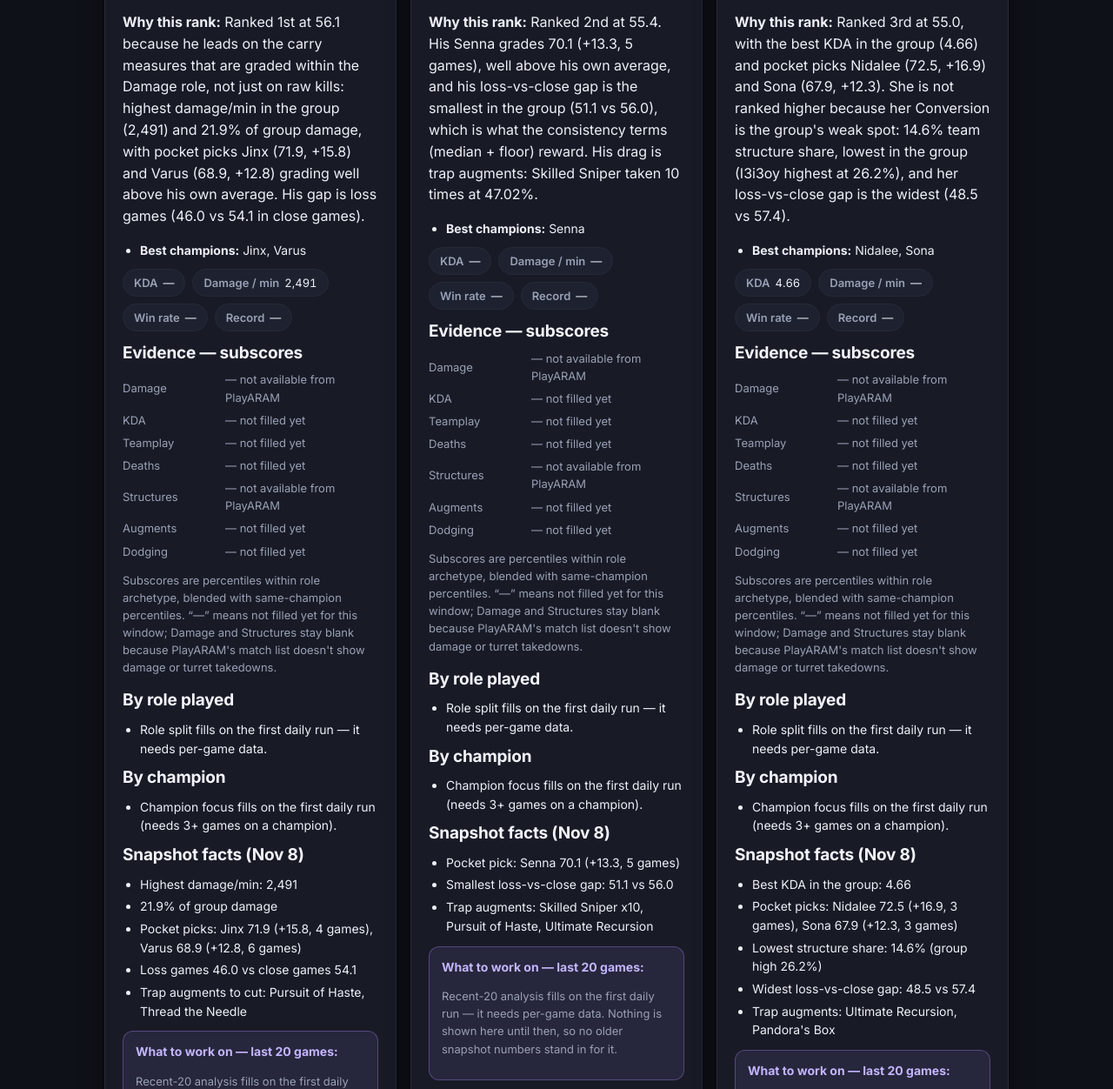
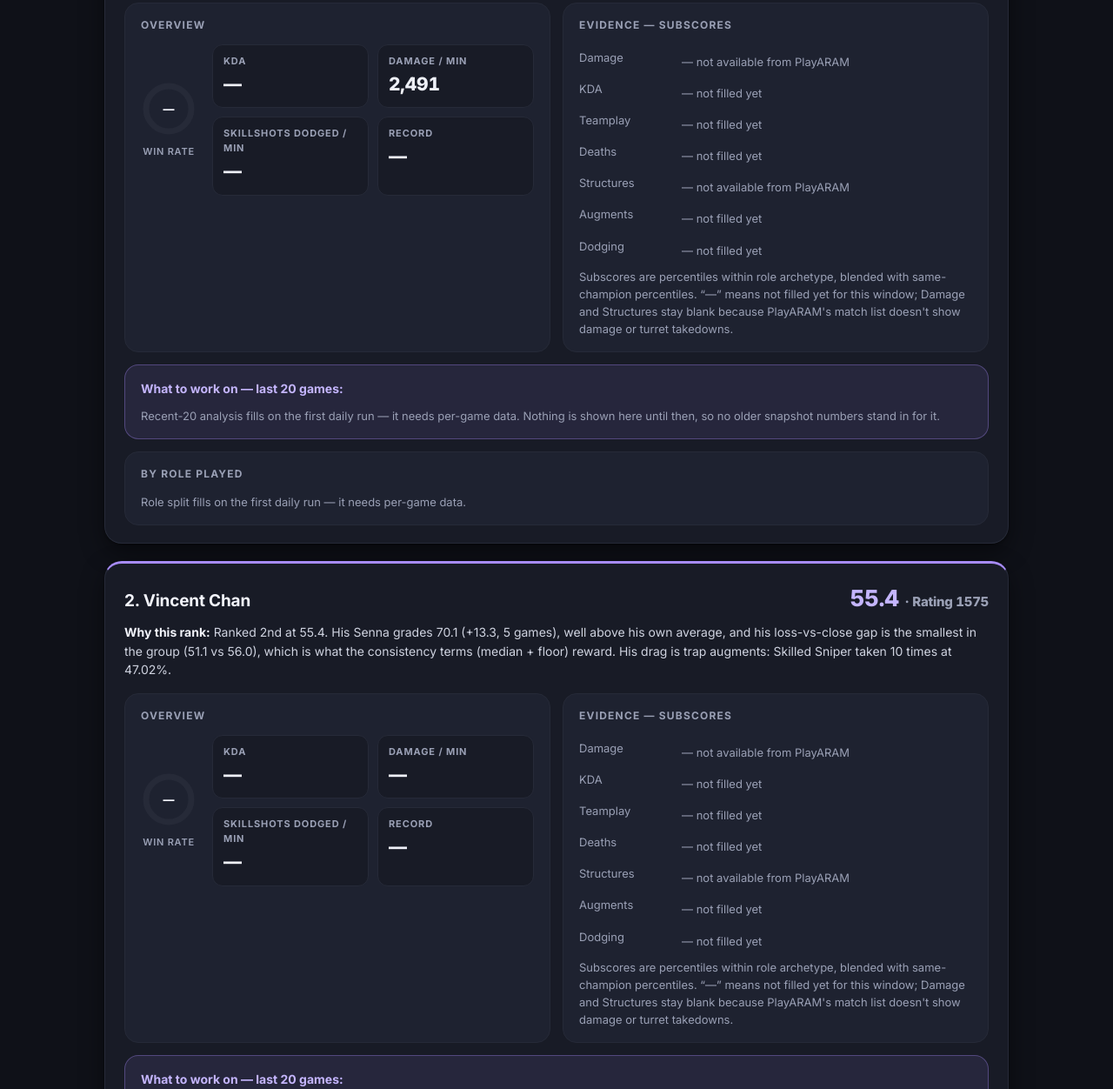
Before and after one commit to nataliechen923/aram-mayhem-leaderboard, a browser extension: page index.html in a window 1280 px wide. Shown: the part 3527-4779 px from the top of the page at 87% size. Drawn offline with Linux system fonts and the light colour scheme.

Commit message:
Add files via upload

```diff
--- a/index.html
+++ b/index.html
@@ -103,14 +103,32 @@
     border:1px solid var(--line); border-radius:999px; padding:5px 12px; font-size:13px;
     font-variant-numeric:tabular-nums; white-space:nowrap; }
   .stat-chip b { color:var(--muted); font-weight:600; }
-  .stat-chips { display:flex; flex-wrap:wrap; gap:8px; margin:10px 0; }
-  .player-grid { display:grid; grid-template-columns:repeat(auto-fit,minmax(300px,1fr)); gap:16px; }
+  /* Player by Player: one full-width row per player, with sub-cards
+     inside the row so no single card feels long. Each row: header,
+     then Overview + Evidence side by side, What to work on full
+     width, then By role played full width. */
+  .player-grid { display:flex; flex-direction:column; gap:20px; }
   .player { background:var(--card); border:1px solid var(--line);
-    border-radius:20px; padding:20px; box-shadow:var(--shadow); border-top:3px solid var(--pc,var(--periwinkle)); }
-  .player h3 { margin:0 0 4px; font-size:19px; }
-  .player .score { font-size:26px; font-weight:800; color:var(--periwinkle-deep); letter-spacing:-.01em; font-variant-numeric:tabular-nums; }
-  /* Player card header: big score left, win-rate donut ring right. */
-  .player-head { display:flex; justify-content:space-between; align-items:center; gap:12px; }
+    border-radius:20px; padding:20px 22px; box-shadow:var(--shadow); border-top:3px solid var(--pc,var(--periwinkle)); }
+  .player h3 { margin:0; font-size:19px; }
+  .player .score { font-size:26px; font-weight:800; color:var(--periwinkle-deep); letter-spacing:-.01em; font-variant-numeric:tabular-nums; white-space:nowrap; }
+  .player-row-head { display:flex; justify-content:space-between; align-items:baseline; gap:12px; flex-wrap:wrap; }
+  .player-why { margin:8px 0 0; font-size:14px; color:#cfd3e0; }
+  .player-why b { color:var(--navy); }
+  .sub-grid { display:grid; grid-template-columns:1fr 1fr; gap:14px; margin-top:16px; }
+  .subcard { background:var(--card2); border:1px solid var(--line); border-radius:16px; padding:16px 18px; min-width:0; }
+  .subcard h4 { margin:0 0 12px; font-size:12px; font-weight:700; letter-spacing:.1em; text-transform:uppercase; color:var(--muted); }
+  .subcard .muted { margin:10px 0 0; }
+  .sub-grid .workon { grid-column:1 / -1; margin-top:0; padding:16px 18px; border-radius:16px; }
+  .sub-grid .wide { grid-column:1 / -1; }
+  /* Overview sub-card: win-rate donut left, four mini KPI tiles right. */
+  .overview-flex { display:flex; gap:18px; align-items:center; }
+  .kpi-tiles { display:grid; grid-template-columns:repeat(2,1fr); gap:10px; flex:1; min-width:0; }
+  .mini-kpi { background:#181b26; border:1px solid var(--line); border-radius:12px; padding:10px 12px; }
+  .mini-kpi .mk-label { font-size:11px; font-weight:700; letter-spacing:.08em; text-transform:uppercase; color:var(--muted); }
+  .mini-kpi .mk-big { font-size:21px; font-weight:800; margin-top:2px; letter-spacing:-.01em; font-variant-numeric:tabular-nums; }
+  .role-row { display:grid; grid-template-columns:96px 1fr 104px; gap:8px; align-items:center; margin:6px 0; font-size:13px; }
+  .role-row .bar-val { text-align:right; }
   .donut-wrap { text-align:center; flex-shrink:0; }
   .donut-label { font-size:11px; font-weight:600; text-transform:uppercase; letter-spacing:.07em; color:var(--muted); margin-top:2px; }
   .donut-num { fill:#f2f4fb; font-size:13px; font-weight:800; font-family:'Inter',system-ui,sans-serif; }
@@ -210,6 +228,9 @@
     .champ-duo{flex-direction:column;}
     section { margin-top:36px; }
     .player { padding:16px; }
+    .sub-grid{grid-template-columns:1fr;}
+    .overview-flex{flex-direction:column; align-items:flex-start; gap:12px;}
+    .role-row{grid-template-columns:84px 1fr 92px;}
     .champ-band{padding:12px 16px;} .champ-body{padding:14px 16px 16px;}
     .rs-row{grid-template-columns:28px 1fr auto;}
     .rs-why{grid-column:1 / -1;}
@@ -299,11 +320,6 @@
 <script>
 const fmt = v => (v === null || v === undefined) ? '—' : v;
 const fmt1 = v => (v === null || v === undefined) ? '—' : Number(v).toFixed(1);
-
-const POCKETS = {
-  "I3i3oy": "Jinx, Varus", "Vincent Chan": "Senna", "CreamiNataella": "Nidalee, Sona",
-  "Ohwutahel": "Zyra, Trundle, Shen", "PikabUwU": "Aurelion Sol, Hwei"
-};
 
 async function load() {
   const res = await fetch('data/data.json');
@@ -433,38 +449,36 @@ async function load() {
   // Player cards — the rank plus the evidence for it, so a complaint gets an answer
   document.getElementById('players').innerHTML = players.map((p,i) => {
     const roleRows = p.role_split ? Object.entries(p.role_split).map(([a,v]) =>
-      `<li><b>${a}:</b> ${v.mean_grade} over ${v.games} games</li>`).join('')
-      : '<li>Role split fills on the first daily run — it needs per-game data.</li>';
-    const cf = p.champion_focus || {};
-    const champTxt = (cf.take_when_offered?.length || cf.pass_or_swap?.length)
-      ? `<li><b>Take when offered:</b> ${cf.take_when_offered.map(c => `${c.champion} (${c.mean_grade}, ${c.games} games)`).join(', ') || '—'}</li><li><b>Pass or swap away:</b> ${cf.pass_or_swap.map(c => `${c.champion} (${c.mean_grade}, ${c.games} games)`).join(', ') || '—'}</li>`
-      : '<li>Champion focus fills on the first daily run (needs 3+ games on a champion).</li>';
+      `<div class="role-row"><span class="bar-label">${a}</span><div class="bar"><div class="bar-fill" style="width:${Math.max(0, Math.min(100, v.mean_grade))}%"></div></div><span class="bar-val">${v.mean_grade} · ${v.games} games</span></div>`).join('')
+      : '<p class="muted">Role split fills on the first daily run — it needs per-game data.</p>';
     return `<div class="player" style="--pc:${COLORS[i % COLORS.length]}">
-    <h3>${i+1}. ${p.name}${i===0 ? ' <span class="top-tag">★ Top rated</span>' : ''}</h3>
-    <div class="player-head">
+    <div class="player-row-head">
+      <h3>${i+1}. ${p.name}${i===0 ? ' <span class="top-tag">★ Top rated</span>' : ''}</h3>
       <div class="score">${fmt1(p.score)} <span style="font-size:15px;color:var(--muted)">· Rating ${fmt(p.mmr_style)}</span></div>
-      ${donut(p.win_rate, COLORS[i % COLORS.length])}
     </div>
-    <p><b>Why this rank:</b> ${p.why_rank || 'Full breakdown fills on the first daily run.'}</p>
-    <ul>
-      <li><b>Best champions:</b> ${POCKETS[p.name] || '—'}</li>
-    </ul>
-    <div class="stat-chips">
-      <span class="stat-chip"><b>KDA</b> ${fmt(p.kda)}</span>
-      <span class="stat-chip"><b>Damage / min</b> ${fmt(p.damage_per_min?.toLocaleString?.())}</span>
-      <span class="stat-chip"><b>Win rate</b> ${p.win_rate!=null ? fmt1(p.win_rate)+'%' : '—'}</span>
-      <span class="stat-chip"><b>Record</b> ${p.wins!=null ? p.wins+' wins, '+p.losses+' losses' : '—'}</span>
-    </div>
-    <h3>Evidence — subscores</h3>
-    ${subBars(p)}
-    <p class="muted">Subscores are percentiles within role archetype, blended with same-champion percentiles. “—” means not filled yet for this window; Damage and Structures stay blank because PlayARAM's match list doesn't show damage or turret takedowns.</p>
-    <h3>By role played</h3><ul>${roleRows}</ul>
-    <h3>By champion</h3><ul>${champTxt}</ul>
-    ${(p.snapshot_facts?.length) ? `<h3>Snapshot facts (Nov 8)</h3><ul>${p.snapshot_facts.map(x => `<li>${x}</li>`).join('')}</ul>` : ''}
+    <p class="player-why"><b>Why this rank:</b> ${p.why_rank || 'Full breakdown fills on the first daily run.'}</p>
+    <div class="sub-grid">
+      <div class="subcard">
+        <h4>Overview</h4>
+        <div class="overview-flex">
+          ${donut(p.win_rate, COLORS[i % COLORS.length])}
+          <div class="kpi-tiles">
+            <div class="mini-kpi"><div class="mk-label">KDA</div><div class="mk-big">${fmt(p.kda)}</div></div>
+            <div class="mini-kpi"><div class="mk-label">Damage / min</div><div class="mk-big">${fmt(p.damage_per_min?.toLocaleString?.())}</div></div>
+            <div class="mini-kpi"><div class="mk-label">Skillshots dodged / min</div><div class="mk-big">${fmt(p.skillshots_dodged_per_min)}</div></div>
+            <div class="mini-kpi"><div class="mk-label">Record</div><div class="mk-big">${p.wins!=null ? p.wins+'–'+p.losses : '—'}</div></div>
+          </div>
+        </div>
+      </div>
+      <div class="subcard">
+        <h4>Evidence — subscores</h4>
+        ${subBars(p)}
+        <p class="muted">Subscores are percentiles within role archetype, blended with same-champion percentiles. “—” means not filled yet for this window; Damage and Structures stay blank because PlayARAM's match list doesn't show damage or turret takedowns.</p>
+      </div>
     ${(() => {
       const r20 = p.recent_20;
-      if (!r20) return `<div class="workon"><b>What to work on — last 20 games:</b><p class="muted">Recent-20 analysis fills on the first daily run — it needs per-game data. Nothing is shown here until then, so no older snapshot numbers stand in for it.</p></div>`;
-      return `<div class="workon"><b>What to work on — last 20 games:</b>
+      if (!r20) return `<div class="workon subcard"><b>What to work on — last 20 games:</b><p class="muted">Recent-20 analysis fills on the first daily run — it needs per-game data. Nothing is shown here until then, so no older snapshot numbers stand in for it.</p></div>`;
+      return `<div class="workon subcard"><b>What to work on — last 20 games:</b>
         <p>Last 20 games: <b>${r20.wins} wins, ${r20.losses} losses</b>. Average grade ${r20.mean_grade}.</p>
         ${r20.team_line ? `<p><b>Playing together (2+ of the group):</b> ${r20.team_line}</p>` : ''}
         <b>Pros</b><ul>${r20.pros.map(x => `<li class="pro">${x}</li>`).join('') || '<li>Nothing stands out +5 or more in the last 20 — steady, no big spike.</li>'}</ul>
@@ -472,6 +486,11 @@ async function load() {
         <b>Tips to climb</b><ul>${r20.tips.map(x => `<li>${x}</li>`).join('') || '<li>Keep doing what the last 20 shows is working, and play your top champions in your best role.</li>'}</ul>
       </div>`;
     })()}
+      <div class="subcard wide">
+        <h4>By role played</h4>
+        ${roleRows}
+      </div>
+    </div>
   </div>`;
   }).join('');
 
```
